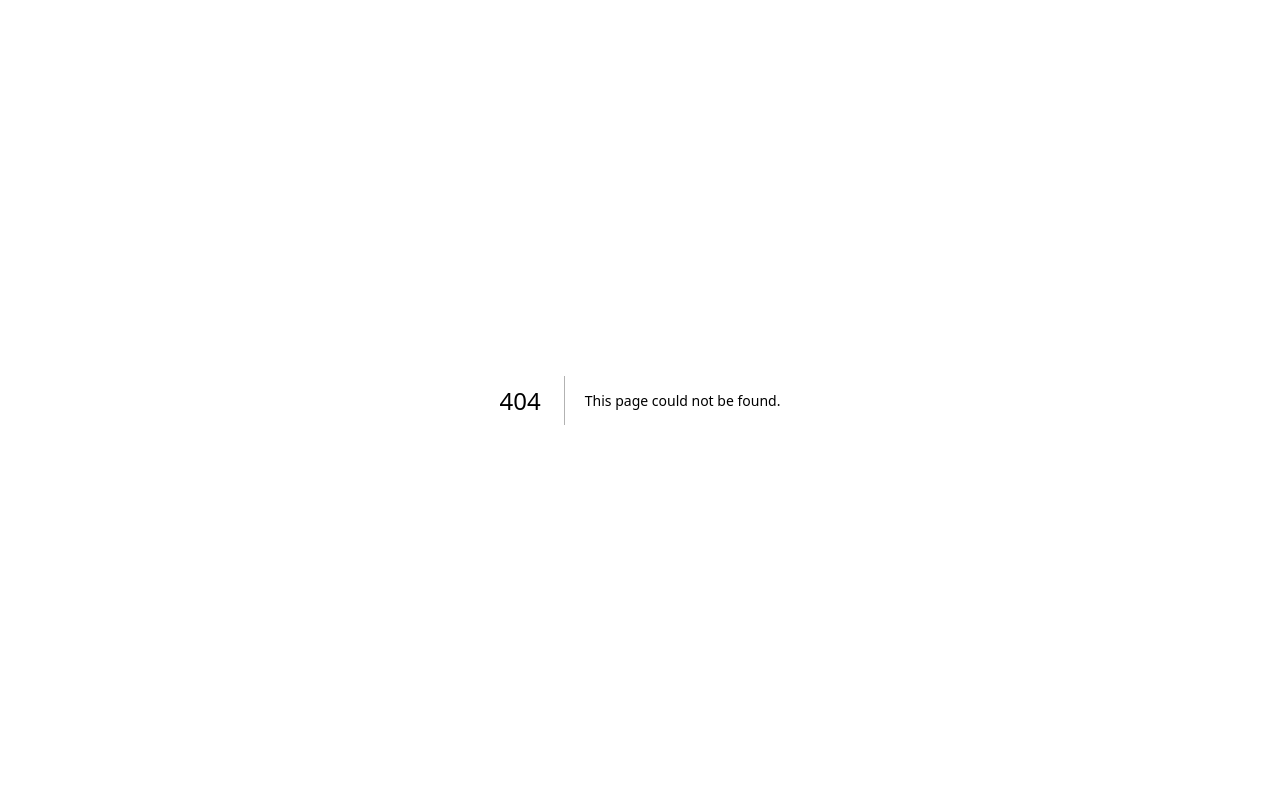
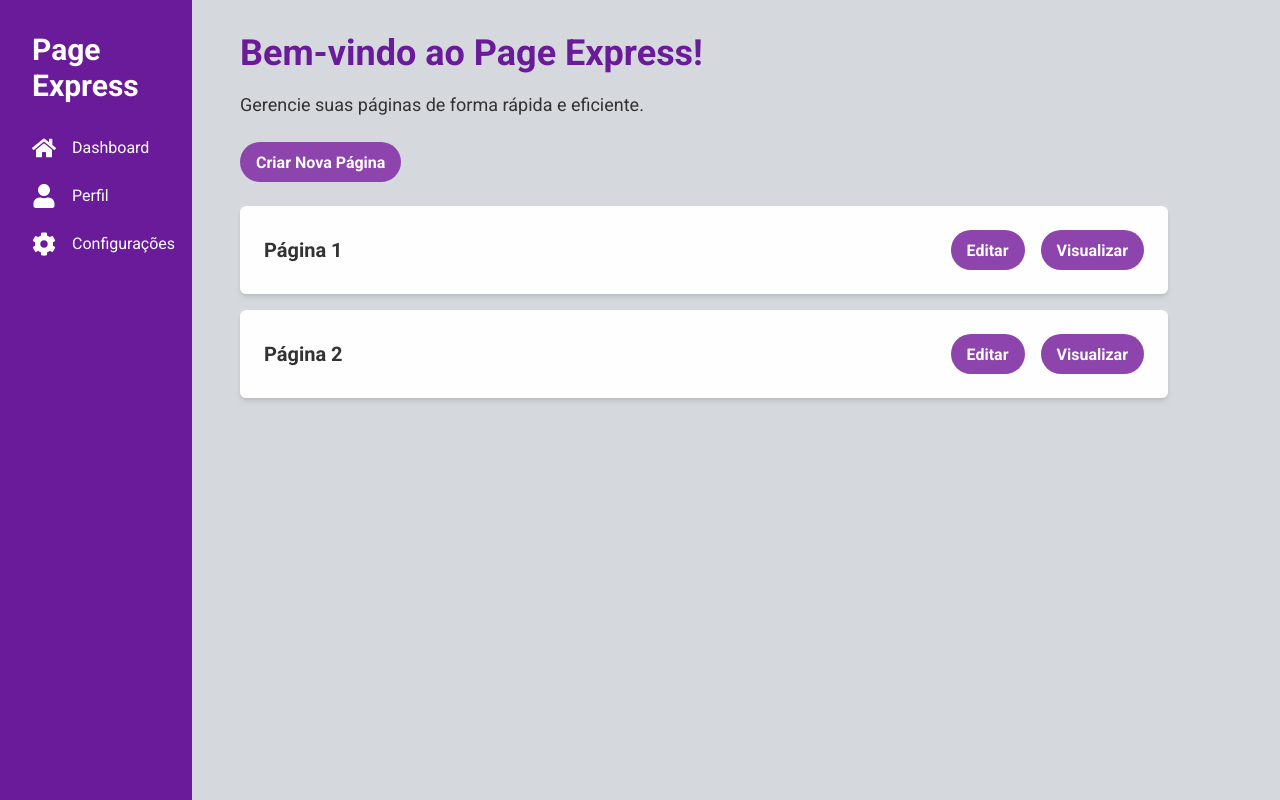
Before and after one commit to joaoantoniocoelho/landing-labs-ui, a Next.js app: page /dashboard in a window 1280 px wide. Before the commit this address had no page. Built offline with nearby package versions, Linux system fonts and the light colour scheme.

Commit message:
PE-4: add user dashboard page

```diff
--- /dev/null
+++ b/components/DashboardDesktop.js
@@ -0,0 +1,87 @@
+import {
+    Box,
+    Heading,
+    HStack,
+    Button,
+    Container,
+    VStack,
+    Link,
+    Icon,
+    Text,
+    Flex,
+} from '@chakra-ui/react';
+import { FaHome, FaUser, FaCog } from 'react-icons/fa';
+import { useRouter } from 'next/router';
+import PageList from './PageList';
+
+export default function DashboardDesktop() {
+    const router = useRouter();
+
+    return (
+        <Flex minHeight="100vh">
+            {/* Sidebar */}
+            <Box
+                width="15%"
+                bg="brand.primary"
+                color="text.secondary"
+                p={8}
+                display="flex"
+                flexDirection="column"
+                alignItems="flex-start"
+                justifyContent="flex-start"
+                height="100vh"
+            >
+                <Heading as="h1" size="lg" color="text.secondary" mb={8}>
+            Page Express
+                </Heading>
+
+                <VStack spacing={6} align="flex-start" w="100%">
+                    <HStack as="nav" spacing={4}>
+                        <Icon as={FaHome} boxSize={6} />
+                        <Link href="/dashboard" color="text.secondary">
+                Dashboard
+                        </Link>
+                    </HStack>
+                    <HStack as="nav" spacing={4}>
+                        <Icon as={FaUser} boxSize={6} />
+                        <Link href="/account" color="text.secondary">
+                Perfil
+                        </Link>
+                    </HStack>
+                    <HStack as="nav" spacing={4}>
+                        <Icon as={FaCog} boxSize={6} />
+                        <Link href="/settings" color="text.secondary">
+                Configurações
+                        </Link>
+                    </HStack>
+                </VStack>
+            </Box>
+
+            {/* Conteúdo principal */}
+            <Box width="80%" bg="brand.background" p={8}>
+                <Container maxW="container.lg">
+                    <Heading as="h2" size="xl" mb={4} color="brand.primary">
+              Bem-vindo ao Page Express!
+                    </Heading>
+                    <Text fontSize="lg" mb={6}>
+              Gerencie suas páginas de forma rápida e eficiente.
+                    </Text>
+                    <Button
+                        bg="brand.button"
+                        color="text.secondary"
+                        borderRadius="full"
+                        size="md"
+                        colorScheme="purple"
+                        _hover={{ bg: 'interaction.hover' }}
+                        mb={6}
+                        onClick={() => router.push('/create-page')}
+                    >
+              Criar Nova Página
+                    </Button>
+
+                    <PageList />
+                </Container>
+            </Box>
+        </Flex>
+    );
+}
--- /dev/null
+++ b/components/DashboardMobile.js
@@ -0,0 +1,106 @@
+import {
+    Box,
+    Heading,
+    HStack,
+    IconButton,
+    Drawer,
+    DrawerBody,
+    DrawerOverlay,
+    DrawerContent,
+    DrawerCloseButton,
+    VStack,
+    Link,
+    useDisclosure,
+    Container,
+    Button,
+} from '@chakra-ui/react';
+import { HamburgerIcon } from '@chakra-ui/icons';
+import { useRouter } from 'next/router';
+import PageList from './PageList';
+
+export default function DashboardMobile() {
+    const router = useRouter();
+    const { isOpen, onOpen, onClose } = useDisclosure();
+
+    return (
+        <>
+            {/* Header com menu hamburger */}
+            <Box
+                as="header"
+                position="fixed"
+                top="0"
+                width="100%"
+                bg="brand.background"
+                boxShadow="md"
+                zIndex="1000"
+            >
+                <Container maxW="container.lg" py={4}>
+                    <HStack justifyContent="space-between">
+                        <Heading
+                            as="h1"
+                            size="md"
+                            color="brand.primary"
+                            cursor="pointer"
+                            onClick={() => router.push('/')}
+                        >
+                Page Express
+                        </Heading>
+                        <IconButton
+                            icon={<HamburgerIcon />}
+                            variant="outline"
+                            aria-label="Menu"
+                            onClick={onOpen}
+                        />
+                    </HStack>
+                </Container>
+            </Box>
+
+            {/* Sidebar Drawer */}
+            <Drawer isOpen={isOpen} placement="left" onClose={onClose}>
+                <DrawerOverlay>
+                    <DrawerContent bg="brand.primary" color="text.secondary">
+                        <DrawerCloseButton color="text.secondary" />
+                        <DrawerBody mt={8}>
+                            <VStack spacing={8} align="flex-start">
+                                <Link onClick={() => { router.push('/dashboard'); onClose(); }} color="text.secondary">
+                    Dashboard
+                                </Link>
+                                <Link onClick={() => { router.push('/account'); onClose(); }} color="text.secondary">
+                    Conta
+                                </Link>
+                                <Link onClick={() => { router.push('/settings'); onClose(); }} color="text.secondary">
+                    Configurações
+                                </Link>
+                                <Link onClick={() => { router.push('/logout'); onClose(); }} color="text.secondary">
+                    Logout
+                                </Link>
+                            </VStack>
+                        </DrawerBody>
+                    </DrawerContent>
+                </DrawerOverlay>
+            </Drawer>
+
+            {/* Conteúdo do Dashboard Mobile */}
+            <Box pt={20} minH="100vh" bg="brand.background" px={6}>
+                <Container maxW="container.lg">
+                    <Heading as="h2" size="lg" mb={6} color="text.primary">
+              Suas Páginas
+                    </Heading>
+                    <Button
+                        bg="brand.button"
+                        color="text.secondary"
+                        borderRadius="full"
+                        size="md"
+                        _hover={{ bg: 'interaction.hover' }}
+                        mb={6}
+                        onClick={() => router.push('/create-page')}
+                    >
+              Criar Nova Página
+                    </Button>
+
+                    <PageList />
+                </Container>
+            </Box>
+        </>
+    );
+}
--- /dev/null
+++ b/components/PageList.js
@@ -0,0 +1,49 @@
+import { Box, Button, VStack, HStack, Heading } from '@chakra-ui/react';
+
+const pages = [
+    { id: 1, title: 'Página 1', slug: 'pagina-1' },
+    { id: 2, title: 'Página 2', slug: 'pagina-2' },
+];
+
+const PageList = () => {
+    return (
+        <VStack spacing={4} align="stretch">
+            {pages.map((page) => (
+                <Box
+                    key={page.id}
+                    p={6}
+                    backgroundColor="brand.whiteBackground"
+                    borderRadius="md"
+                    boxShadow="md"
+                    display="flex"
+                    justifyContent="space-between"
+                    alignItems="center"
+                >
+                    <Heading size="md" color="text.primary">
+                        {page.title}
+                    </Heading>
+                    <HStack spacing={4}>
+                        <Button
+                            borderRadius="full"
+                            bg="brand.button"
+                            color="text.secondary"
+                            _hover={{ bg: 'interaction.hover' }}
+                        >
+              Editar
+                        </Button>
+                        <Button
+                            borderRadius="full"
+                            bg="brand.button"
+                            color="text.secondary"
+                            _hover={{ bg: 'interaction.hover' }}
+                        >
+              Visualizar
+                        </Button>
+                    </HStack>
+                </Box>
+            ))}
+        </VStack>
+    );
+};
+
+export default PageList;
--- /dev/null
+++ b/pages/dashboard.js
@@ -0,0 +1,9 @@
+import { useBreakpointValue } from '@chakra-ui/react';
+import DashboardMobile from '../components/DashboardMobile';
+import DashboardDesktop from '../components/DashboardDesktop';
+
+export default function Dashboard() {
+    const isMobile = useBreakpointValue({ base: true, md: false });
+
+    return isMobile ? <DashboardMobile /> : <DashboardDesktop />;
+}
```
